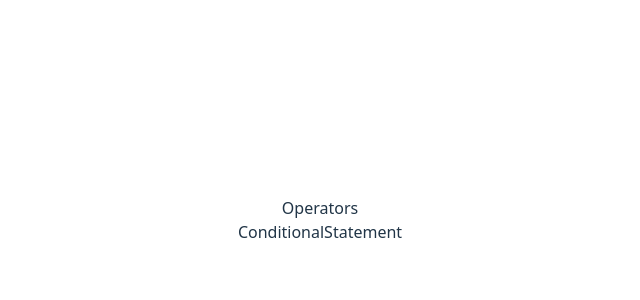
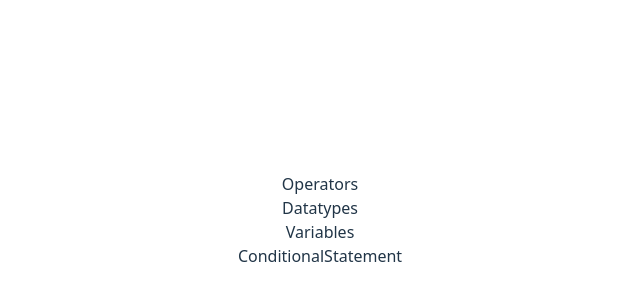
Before and after one commit to kuldeeepkumar/Training, a React (Vite) app: page / in a window 1280 px wide. Shown: the part 180-480 px from the top of the page, without its empty margins (320-960 px from the left). Built offline with nearby package versions, Linux system fonts and the light colour scheme.

Commit message:
exercise 1 is done

```diff
--- a/src/exercises/exercise1/Datatypes.jsx
+++ b/src/exercises/exercise1/Datatypes.jsx
@@ -3,7 +3,7 @@ import React from 'react'
 const Datatypes = () => {
       // Data types
    // String
-   let yourName = "Kuldeep";
+   let yourName = "Jaspreet kaur`";
    let greeting = "Hello";
    let sentence = `My name is ${yourName}`; // Template literals
 
--- a/src/exercises/exercise1/Exercise1.jsx
+++ b/src/exercises/exercise1/Exercise1.jsx
@@ -9,6 +9,8 @@ const Exercise1 = () => {
  <>
 
 <Operators/>
+<Datatypes/>
+<Variables/>
  </>
   )
 }
```
